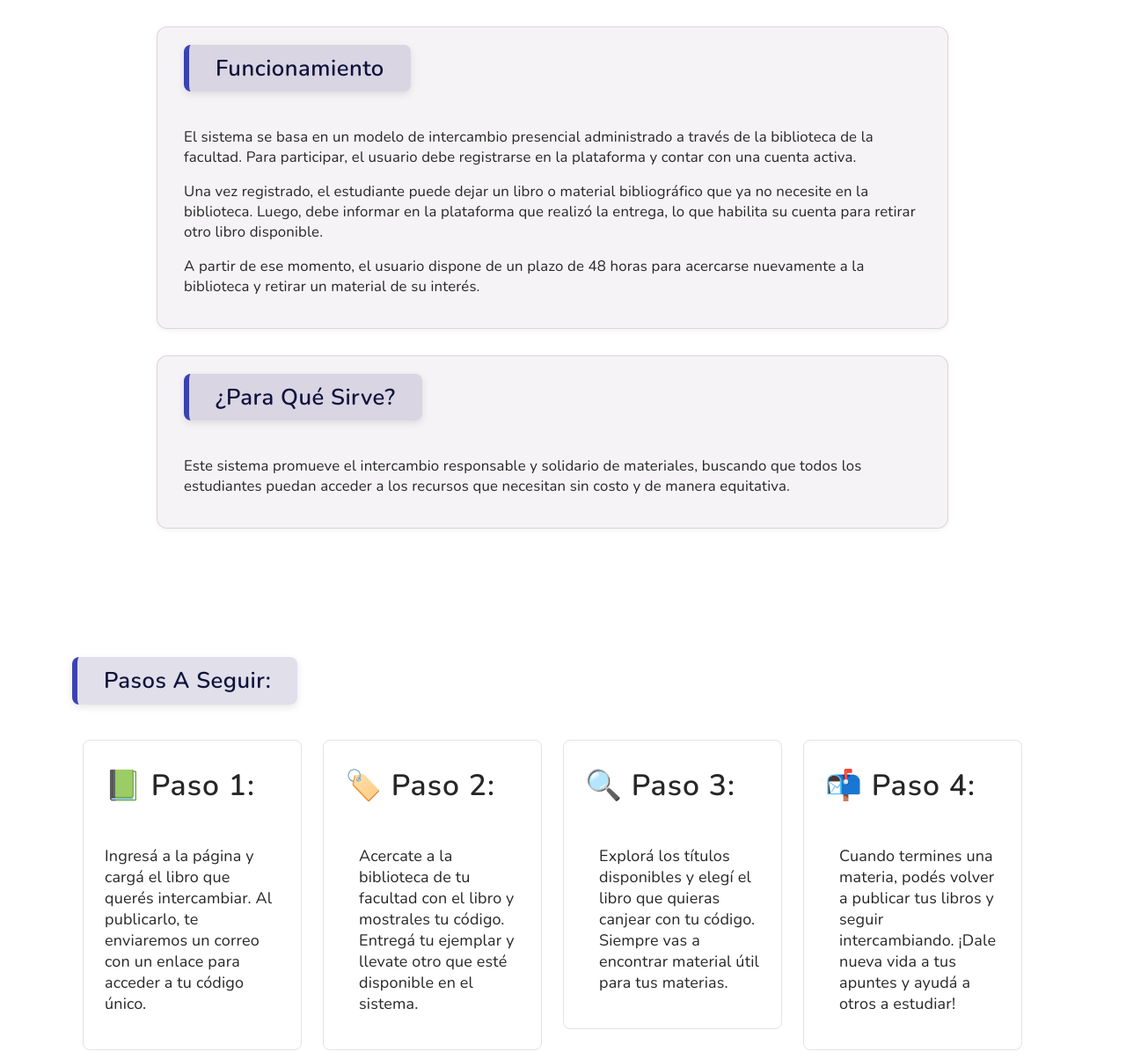
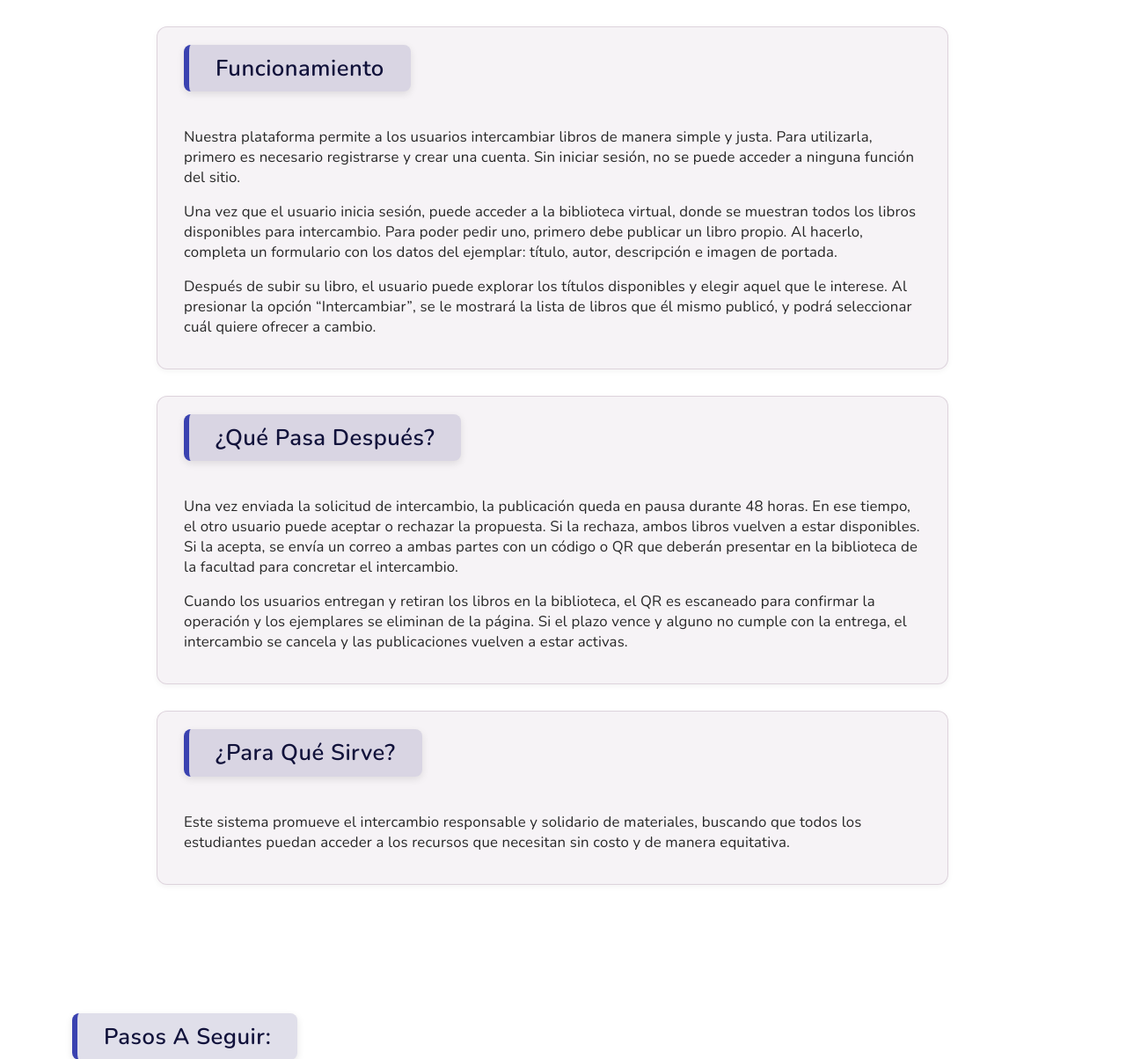
Before and after one commit to Tastor2k2/TPG-IDS, a Flask app: page /funcionamiento in a window 1280 px wide. Shown: the part 69-1273 px from the top of the page at 88% size. Run offline with Flask 3, Linux system fonts and the light colour scheme.

Commit message:
actualizacion de funcionamiento y sobre nosotros

```diff
--- a/app_front_end/static/css/style.css
+++ b/app_front_end/static/css/style.css
@@ -1432,3 +1432,10 @@ html, body {
     text-shadow: 0 2px 4px rgba(0, 0, 0, 0.7);
     margin: 0.5rem 1rem;
 }
+
+.featured,
+.latest-items,
+.best-reviewed,
+.on-sale {
+  background-color: #141f6328;
+}
--- a/app_front_end/templates/funcionamiento.html
+++ b/app_front_end/templates/funcionamiento.html
@@ -7,13 +7,34 @@
     <div class="pag">
         <h1 class="titulo-pag">Funcionamiento</h1>
         <p>
-            El sistema se basa en un modelo de intercambio presencial administrado a través de la biblioteca de la facultad. Para participar, el usuario debe registrarse en la plataforma y contar con una cuenta activa.
+            Nuestra plataforma permite a los usuarios intercambiar libros de manera simple y justa.
+            Para utilizarla, primero es necesario registrarse y crear una cuenta. Sin iniciar sesión,
+            no se puede acceder a ninguna función del sitio.
         </p>
         <p>
-            Una vez registrado, el estudiante puede dejar un libro o material bibliográfico que ya no necesite en la biblioteca. Luego, debe informar en la plataforma que realizó la entrega, lo que habilita su cuenta para retirar otro libro disponible.
+            Una vez que el usuario inicia sesión, puede acceder a la biblioteca virtual, donde se muestran
+            todos los libros disponibles para intercambio. Para poder pedir uno, primero debe publicar un libro propio.
+            Al hacerlo, completa un formulario con los datos del ejemplar: título, autor, descripción e imagen de portada.
         </p>
         <p>
-            A partir de ese momento, el usuario dispone de un plazo de 48 horas para acercarse nuevamente a la biblioteca y retirar un material de su interés.
+            Después de subir su libro, el usuario puede explorar los títulos disponibles y elegir aquel que le interese.
+            Al presionar la opción <strong>“Intercambiar”</strong>, se le mostrará la lista de libros que él mismo publicó,
+            y podrá seleccionar cuál quiere ofrecer a cambio.
+        </p>
+    </div>
+
+    <div class="pag">
+        <h2 class="titulo-pag">¿Qué pasa después?</h2>
+        <p>
+            Una vez enviada la solicitud de intercambio, la publicación queda en pausa durante 48 horas.
+            En ese tiempo, el otro usuario puede aceptar o rechazar la propuesta.
+            Si la rechaza, ambos libros vuelven a estar disponibles. Si la acepta, se envía un correo a ambas partes
+            con un código o QR que deberán presentar en la biblioteca de la facultad para concretar el intercambio.
+        </p>
+        <p>
+            Cuando los usuarios entregan y retiran los libros en la biblioteca, el QR es escaneado para confirmar
+            la operación y los ejemplares se eliminan de la página. Si el plazo vence y alguno no cumple con la entrega,
+            el intercambio se cancela y las publicaciones vuelven a estar activas.
         </p>
     </div>
 
@@ -37,8 +58,7 @@
                 <div class="item d-flex">
                 <img src="" class="img-fluid shadow-sm" >
                 <div>
-                    <p>Ingresá a la página y cargá el libro que querés intercambiar.
-                    Al publicarlo, te enviaremos un correo con un enlace para acceder a tu código único.</p>
+                    <p>Registrate e iniciá sesión para acceder a tu perfil y comenzar a usar la plataforma.</p>
                 </div>
                 </div>
             </div>
@@ -52,8 +72,7 @@
             <div class="items-lists">
                 <div class="item d-flex">
                 <div class="item-content ms-3">
-                    <p>Acercate a la biblioteca de tu facultad con el libro y mostrales tu código.
-                    Entregá tu ejemplar y llevate otro que esté disponible en el sistema.</p>
+                    <p>Publicá tu libro desde el formulario correspondiente. Así quedará disponible para futuros intercambio</p>
                 </div>
             </div>
             </div>
@@ -67,12 +86,11 @@
             <div class="items-lists">
                 <div class="item d-flex">
                 <div class="item-content ms-3">
-                    <p>Explorá los títulos disponibles y elegí el libro que quieras canjear con tu código.
-                    Siempre vas a encontrar material útil para tus materias.</p>
-                </div>
+                    <p>Buscá el libro que querés y enviá la solicitud de intercambio eligiendo cuál de los tuyos ofrecer.</p>
                 </div>
             </div>
             </div>
+        </div>
         </div>
         <div class="col-md-6 mb-4 mb-lg-0 col-lg-3">
             <div class="on-sale border rounded-3 p-4">
@@ -82,8 +100,7 @@
             <div class="items-lists">
                 <div class="item d-flex">
                 <div class="item-content ms-3">
-                    <p>Cuando termines una materia, podés volver a publicar tus libros y seguir intercambiando.
-                    ¡Dale nueva vida a tus apuntes y ayudá a otros a estudiar!</p>
+                    <p>Si el intercambio es aceptado, usá el código o QR para finalizar la entrega en la biblioteca.</p>
                 </div>
                 </div>
             </div>
@@ -92,5 +109,11 @@
         </div>
     </div>
     </section>
+
+    <div class="pag">
+        <p>
+            Cuando termines una materia, podés volver a publicar tus libros y seguir intercambiando.¡Dale nueva vida a tus apuntes y ayudá a otros a estudiar!
+        </p>
+    </div>
 </section>
 {% endblock %}
```
Also changed, not shown: app_front_end/templates/sobre_nosotros.html (+13 -3 lines), 2 other files.
